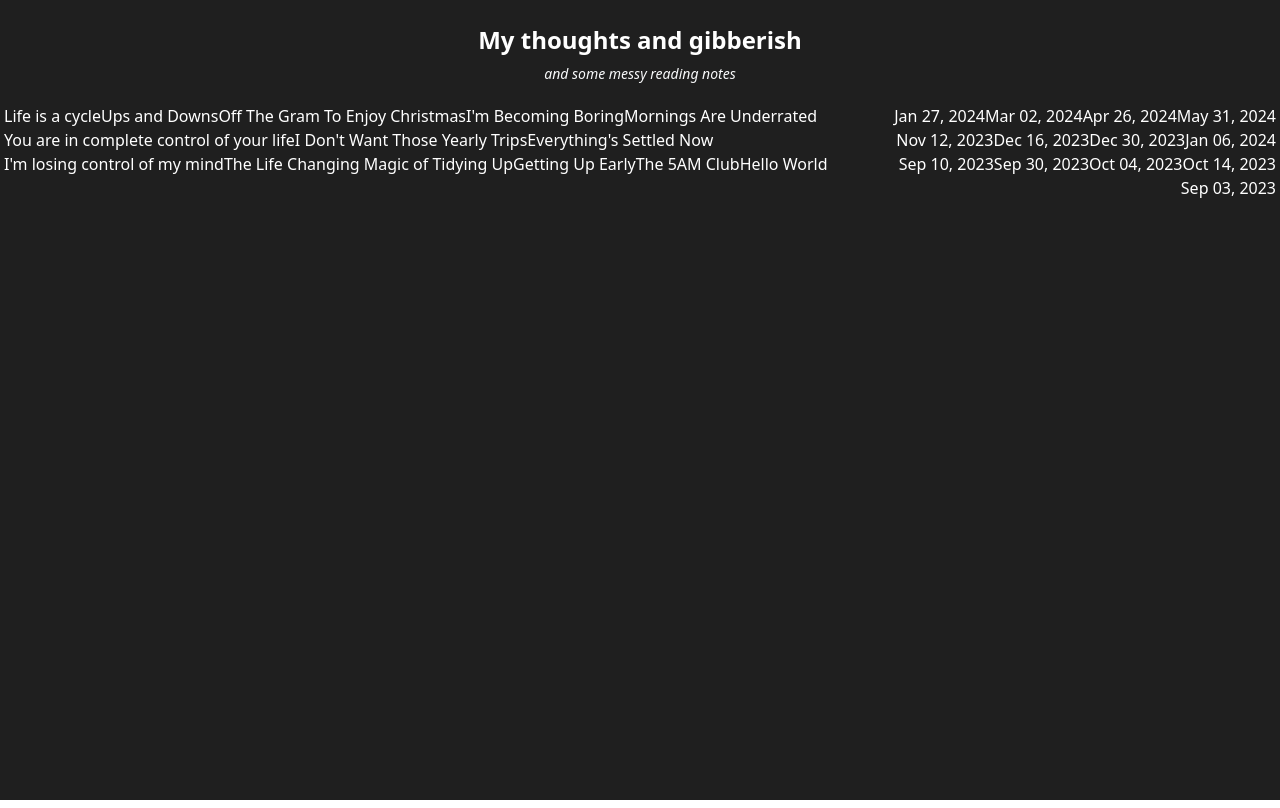
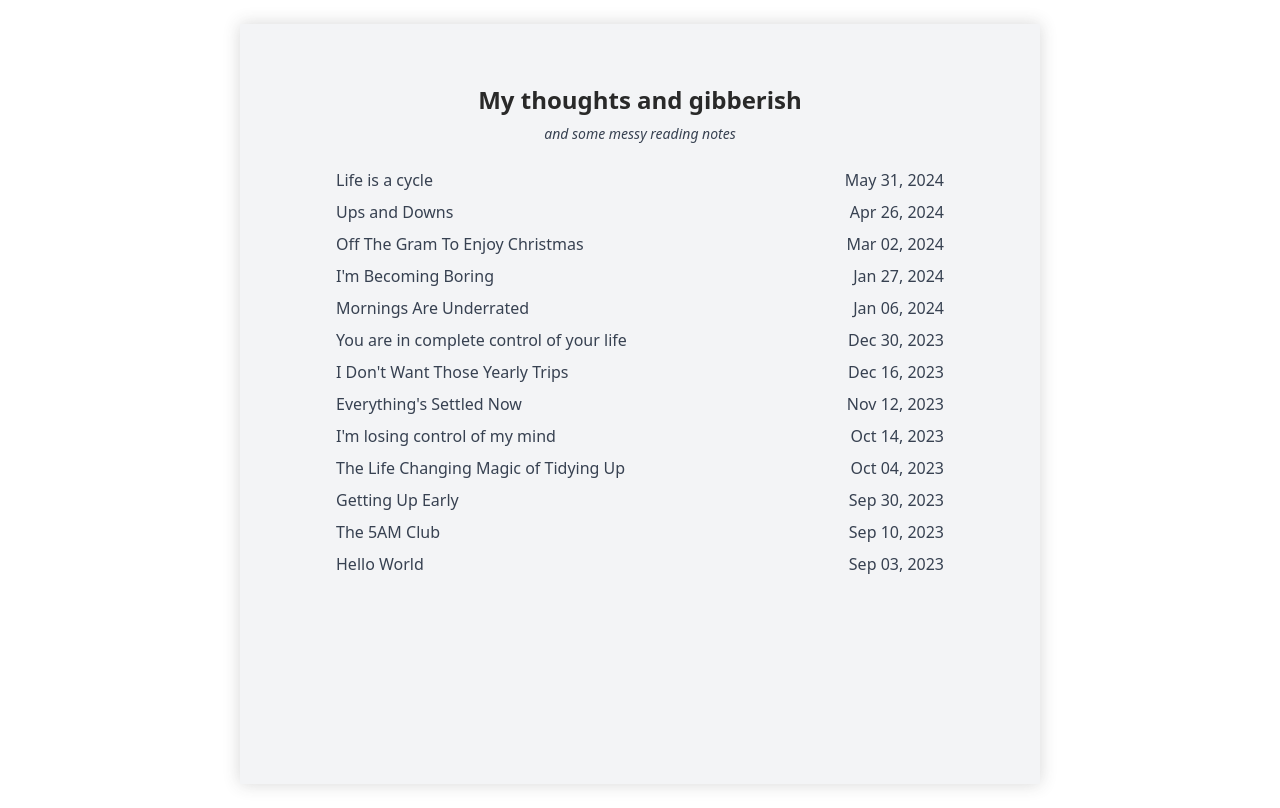
Before and after one commit to baggiiiie/blog, a Next.js app: page / in a window 1280 px wide. Built offline with nearby package versions, Linux system fonts and the light colour scheme.

Commit message:
Use Tailwind css to accomplish dark mode

```diff
--- a/src/components/ThemeProvider.js
+++ b/src/components/ThemeProvider.js
@@ -2,13 +2,41 @@ import React, { useState, useEffect, createContext, useContext } from 'react';
 
 export const ThemeContext = createContext(false);
 
-export function themeClassHelper(classname) {
-	const isDarkTheme = useContext(ThemeContext)
+export function themeClassHelper( classname, isDarkTheme ) {
+	// const isDarkTheme = useContext(ThemeContext)
 	const className = `${classname}` + (`${isDarkTheme}` ? "_night" : "")
 
 	// console.log(className)
 	return className
 }
+
+export const ThemeProviderV2 = ({ children }) => {
+    const [isDarkTheme, setIsDarkTheme] = useState(null);
+
+    useEffect(() => {
+        const mediaQuery = window.matchMedia('(prefers-color-scheme: dark)');
+        const handleChange = () => {
+            setIsDarkTheme(mediaQuery.matches);
+        };
+
+        // Set the initial theme
+        setIsDarkTheme(mediaQuery.matches);
+
+        // Add listener for changes to the preferred color scheme
+        mediaQuery.addEventListener("change", handleChange);
+
+        // Clean up the event listener on component unmount
+        return () => mediaQuery.removeEventListener("change", handleChange);
+    }, []);
+
+    if (isDarkTheme === null) {
+        // Render nothing or a loading state while determining the theme on the client
+        return <div>Loading...</div>;
+    }
+	console.log("isDarkTheme: " + isDarkTheme)
+
+    return isDarkTheme;
+};
 
 export const ThemeProvider = ({ children }) => {
     const [isDarkTheme, setIsDarkTheme] = useState(null);
@@ -33,10 +61,10 @@ export const ThemeProvider = ({ children }) => {
         // Render nothing or a loading state while determining the theme on the client
         return <div>Loading...</div>;
     }
-	console.log("isDarkTheme: " + isDarkTheme)
+	console.log("From ThemeProvider: isDarkTheme=" + isDarkTheme)
 
     return (
-        <ThemeContext.Provider value={isDarkTheme}>
+        <ThemeContext.Provider value={{ isDarkTheme, setIsDarkTheme }}>
             {children}
         </ThemeContext.Provider>
     );
--- /dev/null
+++ b/src/components/ThemeToggler.js
@@ -0,0 +1,18 @@
+import React, { useContext } from 'react';
+import { ThemeContext } from './ThemeProvider';
+
+const ThemeToggler = () => {
+	const { isDarkTheme, setIsDarkTheme } = useContext(ThemeContext);
+
+	const handleToggle = () => {
+		setIsDarkTheme(!isDarkTheme);
+	};
+
+	return (
+		<button onClick={handleToggle} className='bg-blue-500'>
+			{isDarkTheme ? 'Switch to Light Theme' : 'Switch to Dark Theme'}
+		</button>
+	);
+};
+
+export default ThemeToggler;
--- a/src/components/blogFrontpage.js
+++ b/src/components/blogFrontpage.js
@@ -12,8 +12,8 @@ export default function BlogPage({ allPostsData }) {
 
 	return (
 		// page div
-		<div className={themeClassHelper("pageBase")}>
-			<div className={themeClassHelper("blogSheet")}>
+		<div className="pageBase">
+			<div className="blogSheet">
 				<BlogHeader header={header} belowHeader={belowHeader} />
 
 				{allPostsData.map(({ id, date, title }) => (
@@ -29,7 +29,7 @@ export default function BlogPage({ allPostsData }) {
 export function BlogItem({ id, title, date }) {
 	return (
 		<Link href={`/${id}`} key={id}>
-			<div className={`${themeClassHelper("blogListItem")} group`} >
+			<div className="blogListItem group" >
 				<p className="inline-block float-left group-hover:underline">{title}</p>
 				<p className="inline-block float-right text-right group-hover:underline">
 					{format(parseISO(date), "MMM dd, yyyy")}
--- a/src/global.css
+++ b/src/global.css
@@ -5,32 +5,37 @@
 @layer base {
 	h1 {
 		@apply font-semibold
-		text-2xl pb-2 text-[#292929];
+		text-2xl pb-2 text-[#292929]
+		dark:text-white;
 	}
 	h2 {
 		@apply text-sm
-		italic text-[#374151];
+		italic text-[#374151]
+		dark:text-gray-50;
+	}
+	h3 {
+		@apply text-sm
+		italic text-[#374151]
+		dark:text-gray-50;
+	}
+	p {
+		@apply text-base
+		text-[#374151]
+		dark:text-gray-50;
+	}
+	a {
+		@apply text-base
+		text-[#374151]
+		dark:text-gray-50;
 	}
 }
 
 @layer components {
 	.pageBase {
-		@apply bg-white
-		text-black
+		@apply bg-white dark:bg-gray-700
+		text-black dark:text-white
 		min-h-screen
 		p-1; /* Add padding to parent div to avoic Margin Collapsing */
-	}
-	.pageBase_night {
-		@apply bg-[#1f1f1f]
-		text-white
-		min-h-screen
-		p-1; /* Add padding to parent div to avoic Margin Collapsing */
-	}
-	.pageBase_night h1 {
-		@apply text-white;
-	}
-	.pageBase_night h2 {
-		@apply text-gray-50;
 	}
 	.blogSheet {
 		@apply w-full
@@ -38,34 +43,20 @@
 		se:max-w-[800px] se:min-w-[500px]
 		se:min-h-[95vh] se:my-[2.5vh]
 		py-10 se:px-20 px-5 m-auto
-		bg-gray-100
-		se:shadow-[0px_0px_2vh_0px_rgba(55,55,55,0.2)];
-	}
-	.blogSheet_night {
-		@apply w-full
-		se:w-[70%]
-		se:max-w-[800px] se:min-w-[500px]
-		se:min-h-[95vh] se:my-[2.5vh]
-		py-10 se:px-20 px-5 m-auto
-		bg-[#323232] text-white
-		se:shadow-[0px_0px_2vh_0px_rgba(0,0,0,0.2)];
+		bg-gray-100 dark:bg-[#323232]
+		dark:text-white
+		se:shadow-[0px_0px_2vh_0px_rgba(55,55,55,0.2)]
+		dark:se:shadow-[0px_0px_2vh_0px_rgba(0,0,0,0.2)];
 	}
 	.blogListItem {
 		@apply relative
 		block
 		overflow-hidden
-		hover:underline hover:bg-blue-100
+		hover:underline
+		hover:bg-blue-100
+		dark:hover:bg-[#758db8]
 		hover:cursor-pointer
 		px-4 py-3 se:py-1;
-	}
-	.blogListItem_night {
-		@apply relative
-		block
-		overflow-hidden
-		hover:underline hover:bg-[#758db8]
-		hover:cursor-pointer
-		px-4 py-3 se:py-1;
-
 	}
 	.blogHeader {
 		@apply py-5
--- a/src/pages/[id].js
+++ b/src/pages/[id].js
@@ -1,9 +1,10 @@
-import React from "react";
+import React, { useContext } from "react";
 import { getAllPostIds } from "../lib/posts";
 import { getPostData } from "../lib/posts";
 import Head from "next/head";
 import BlogHeader from "../components/blogHeader";
-import { themeClassHelper } from "../components/ThemeProvider";
+import { ThemeContext, themeClassHelper } from "../components/ThemeProvider";
+import ThemeToggler from "../components/ThemeToggler";
 
 export async function getStaticPaths() {
 	const paths = getAllPostIds();
@@ -23,14 +24,17 @@ export async function getStaticProps({ params }) {
 }
 
 const Post = ({ postData }) => {
+	const isDarkTheme = useContext(ThemeContext)
 	return (
-		<div className={themeClassHelper("pageBase")}>
-			<div>{themeClassHelper("pageBase")==="pageBase_night"?"dark":"light"}</div>
+		<div className="pageBase">
+		<ThemeToggler />
+			<div>from the page: {isDarkTheme ? "True" : "False"}
+			</div>
 			<Head>
 				<title>{postData.title}</title>
 			</Head>
 			{/* <div className={themeClassHelper("blogSheet")}> */}
-			<div className={themeClassHelper("blogSheet")}>
+			<div className="blogSheet">
 				<BlogHeader header={postData.title} belowHeader={postData.date} />
 				<div
 					className="prose"
```
